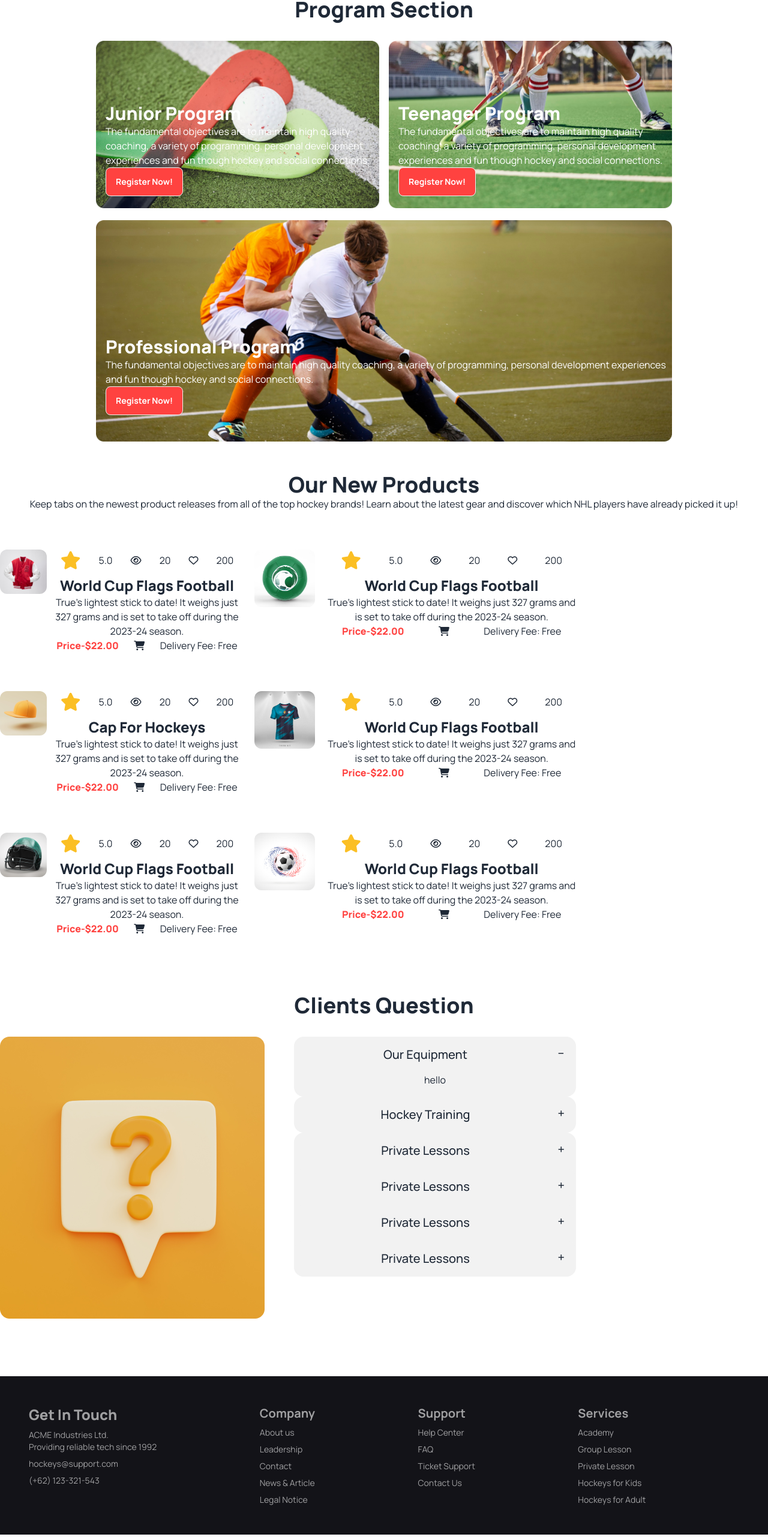
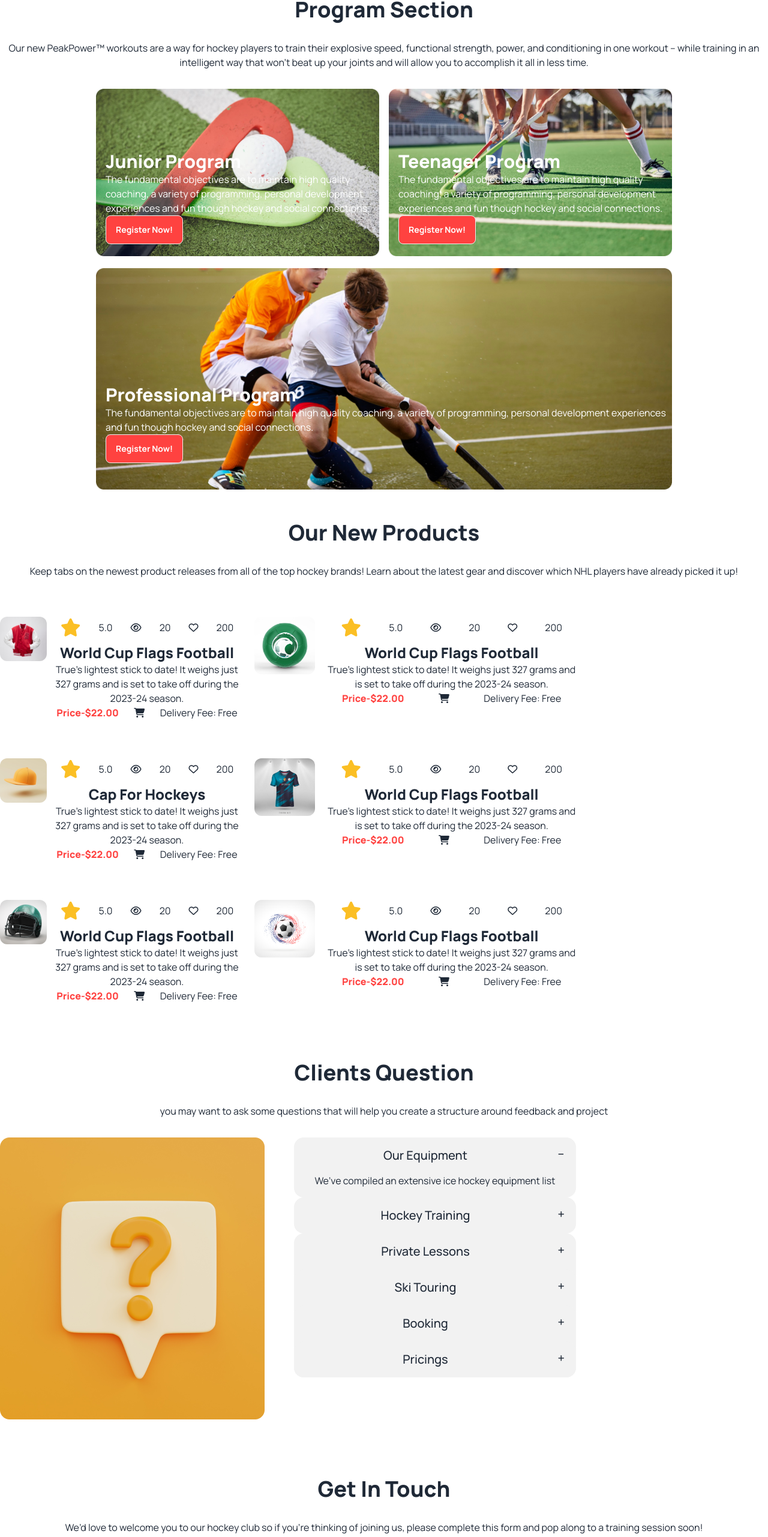
Before and after one commit to Tipu1971/Tipu-Batch-9-Assignment-3, a plain HTML site: page index.html in a window 1280 px wide. Shown: the part 1027-3589 px from the top of the page at 60% size. Drawn offline with nearby package versions, Linux system fonts and the light colour scheme.

```diff
--- a/index.html
+++ b/index.html
@@ -121,6 +121,7 @@
         <!-- Program section -->
         <section class="mt-24 text-center sm:flex-row">
             <h4 class="text-4xl font-extrabold text-center">Program Section</h4>
+            <p class="mt-8">Our new PeakPower™ workouts are a way for hockey players to train their explosive speed, functional strength, power, and conditioning in one workout – while training in an intelligent way that won’t beat up your joints and will allow you to accomplish it all in less time.</p>
             <div class="w-3/4 mx-auto mt-8">
                 <div class="flex flex-col sm:flex-row gap-4 mb-10">
                     <div>
@@ -158,7 +159,7 @@
         <!-- Product Section -->
         <section class="mt-24 text-center">
             <h4 class="text-4xl font-extrabold">Our New Products</h4>
-            <p>Keep tabs on the newest product releases from all of the top hockey brands! Learn about the latest gear
+            <p class="mt-8">Keep tabs on the newest product releases from all of the top hockey brands! Learn about the latest gear
                 and discover which NHL players have already picked it up!</p>
 
         <span class="flex flex-cols-2 sm:flex-cols-1 w-9/12 justify-between gap-5 mt-16">
@@ -341,7 +342,7 @@
         <!-- Question Section -->
         <section class="mt-24 text-center">
             <h4 class="text-4xl font-extrabold">Clients Question</h4>
-            <p></p>
+            <p class="mt-8">you may want to ask some questions that will help you create a structure around feedback and project</p>
             <span class="flex mt-8 flex-cols-2 sm:flex-cols-1 w-9/12 justify-between gap-5">
                 <div class="w-full">
                     <img src="Images/11.png" alt="">
@@ -353,7 +354,7 @@
                             Our Equipment
                         </div>
                         <div class="collapse-content">
-                          <p>hello</p>
+                          <p>We’ve compiled an extensive ice hockey equipment list</p>
                         </div>
                       </div>
                       <div class="collapse collapse-plus bg-base-200">
@@ -376,7 +377,7 @@
                       <div class="collapse collapse-plus bg-base-200">
                         <input type="radio" name="my-accordion-3" />
                         <div class="collapse-title text-xl font-medium">
-                            Private Lessons
+                            Ski Touring
                         </div>
                         <div class="collapse-content">
                           <p>hello</p>
@@ -384,7 +385,7 @@
                       <div class="collapse collapse-plus bg-base-200">
                         <input type="radio" name="my-accordion-3" />
                         <div class="collapse-title text-xl font-medium">
-                            Private Lessons
+                            Booking
                         </div>
                         <div class="collapse-content">
                           <p>hello</p>
@@ -392,7 +393,7 @@
                       <div class="collapse collapse-plus bg-base-200">
                         <input type="radio" name="my-accordion-3" />
                         <div class="collapse-title text-xl font-medium">
-                            Private Lessons
+                            Pricings
                         </div>
                         <div class="collapse-content">
                           <p>hello</p>
@@ -400,6 +401,20 @@
                       </div>
                 </div>
             </span>
+        </section>
+        <!-- Get in Touch Section -->
+        <section class="mt-24 text-center">
+            <h4 class="text-4xl font-extrabold">Get In Touch</h4>
+            <p class="mt-8">We’d love to welcome you to our hockey club so if you’re thinking of joining us, please complete this form and pop along to a training session soon!</p>
+            <div>
+                <h class="text-xl font-extrabold">Social Media</h>
+                <div class="gap-4">
+                    <i class="fa-brands fa-twitter"></i>
+                    <i class="fa-brands fa-facebook"></i>
+                    <i class="fa-brands fa-instagram"></i>
+                    <i class="fa-brands fa-github"></i>
+                </div>
+            </div>
         </section>
     </main>
     <!-- footer section -->
```
